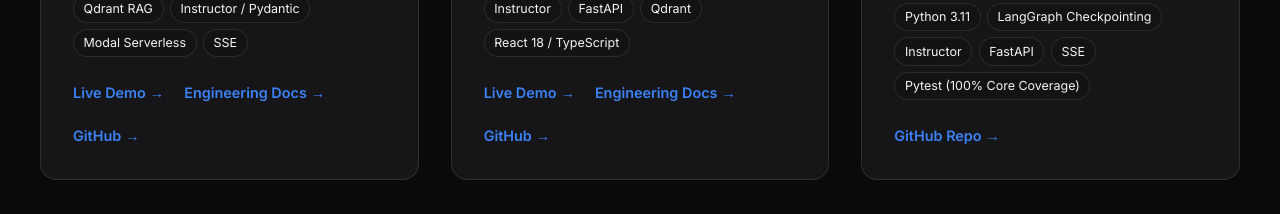
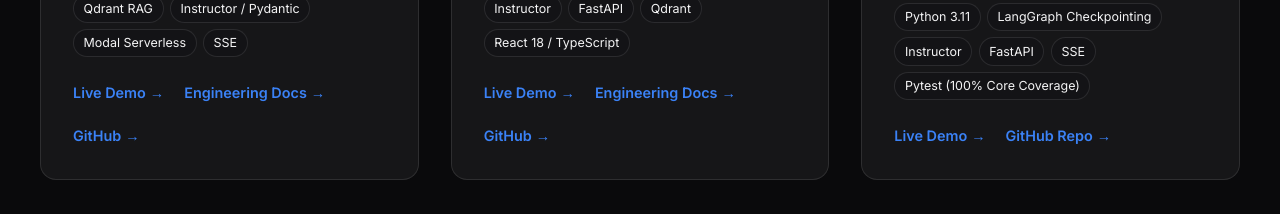
Before and after one commit to anjeshdubey/anjeshdubey.github.io, a React (Vite) app: page / in a window 1280 px wide. Shown: the part 2560-2774 px from the top of the page. Built offline with nearby package versions, Linux system fonts and the light colour scheme.

Commit message:
feat: add Live Demo link for Audit-Agent-Orchestrator

```diff
--- a/src/components/Projects.tsx
+++ b/src/components/Projects.tsx
@@ -43,6 +43,7 @@ export const Projects = () => {
       ],
       tech: ['Python 3.11', 'LangGraph Checkpointing', 'Instructor', 'FastAPI', 'SSE', 'Pytest (100% Core Coverage)'],
       links: [
+        { label: 'Live Demo', href: 'https://anjesh.ai/Audit-Agent-Orchestrator/' },
         { label: 'GitHub Repo', href: 'https://github.com/anjeshdubey/Audit-Agent-Orchestrator' },
       ],
     },
```
